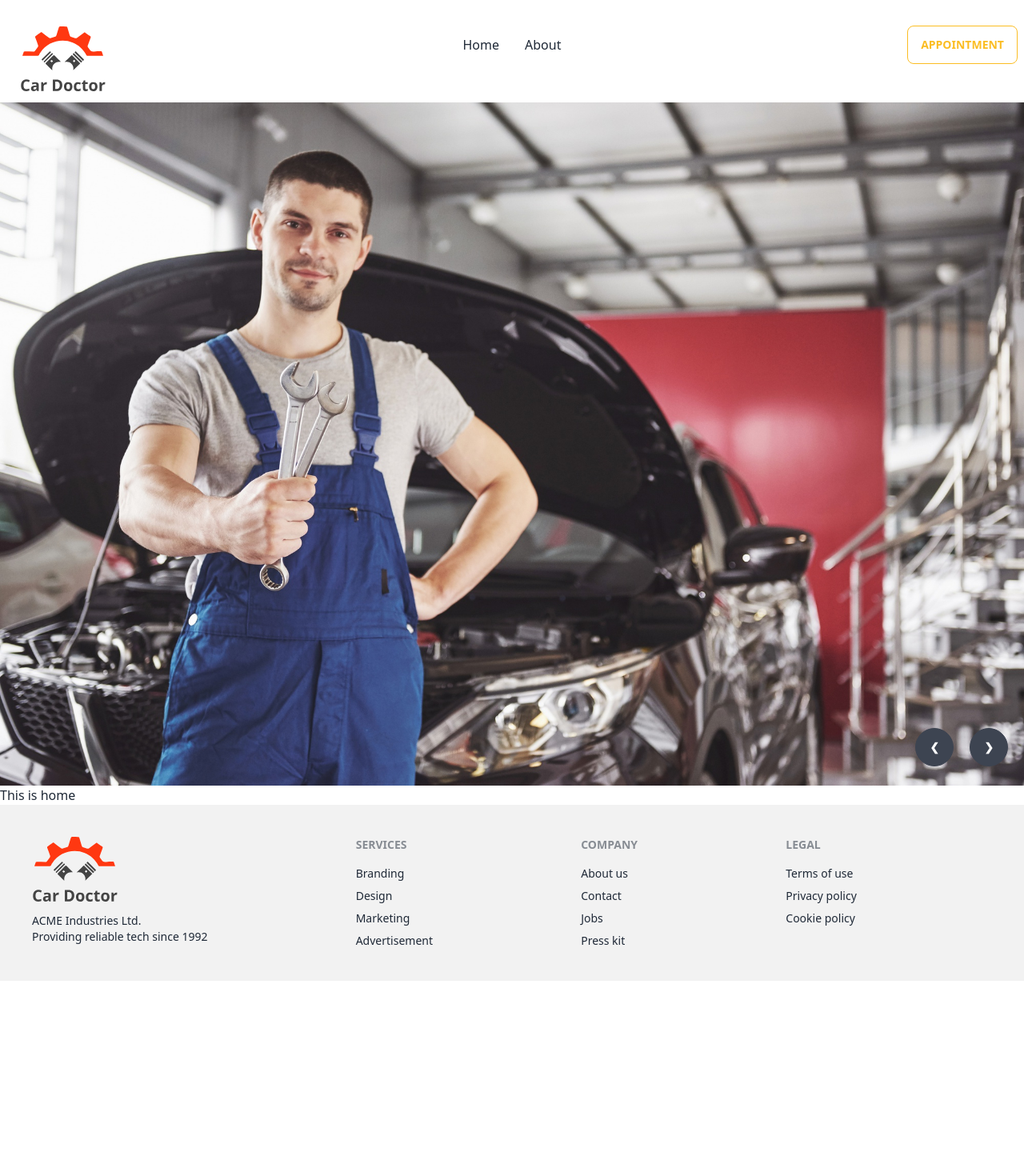
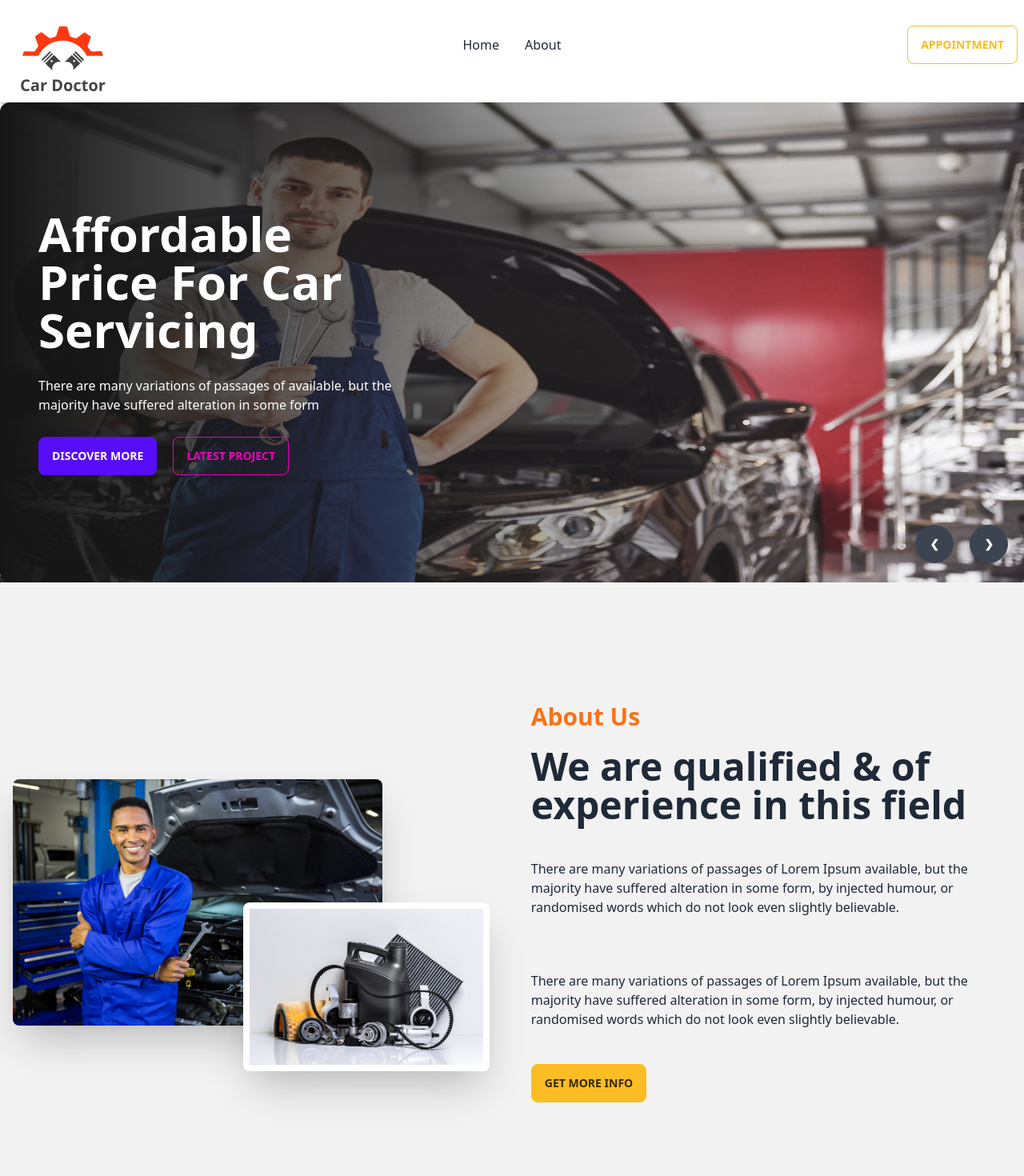
Before and after one commit to Ahad188/Car-Doctor, a React (Vite) app: page / in a window 1280 px wide. Shown: the top 1470 px of the page at 80% size. Before the commit the page ends 1226 px from the top, so only its background shows below. Built offline with nearby package versions, Linux system fonts and the light colour scheme.

Commit message:
about section added

```diff
--- /dev/null
+++ b/src/Pages/Home/About/About.jsx
@@ -0,0 +1,24 @@
+ import person from '../../../assets/images/about_us/person.jpg';
+ import parts from '../../../assets/images/about_us/parts.jpg'
+
+const About = () => {
+     return (
+          <div className="hero min-h-screen bg-base-200">
+            <div className="hero-content flex-col lg:flex-row">
+                <div className='lg:w-1/2 relative'>
+                    <img src={person} className="w-3/4 rounded-lg shadow-2xl" />
+                    <img src={parts} className="w-1/2 absolute right-5 top-1/2 rounded-lg border-8 border-white shadow-2xl" />
+                </div>
+                <div className='lg:w-1/2 space-y-5 p-4'>
+                    <h3 className='text-3xl text-orange-500 font-bold'>About Us</h3>
+                    <h1 className="text-5xl font-bold">We are qualified & of experience in this field</h1>
+                    <p className="py-6">There are many variations of passages of Lorem Ipsum available, but the majority have suffered alteration in some form, by injected humour, or randomised words which do not look even slightly believable. </p>
+                    <p className="py-6">There are many variations of passages of Lorem Ipsum available, but the majority have suffered alteration in some form, by injected humour, or randomised words which do not look even slightly believable. </p>
+                    <button className="btn btn-warning">Get More Info</button>
+                </div>
+            </div>
+        </div>
+     );
+};
+
+export default About;
--- a/src/Pages/Home/Banner/Banner.jsx
+++ b/src/Pages/Home/Banner/Banner.jsx
@@ -1,37 +1,107 @@
- import img1 from '../../../assets/images/banner/1.jpg'
- import img2 from '../../../assets/images/banner/2.jpg'
- import img3 from '../../../assets/images/banner/3.jpg'
- import img4 from '../../../assets/images/banner/4.jpg'
+import img1 from "../../../assets/images/banner/1.jpg";
+import img2 from "../../../assets/images/banner/2.jpg";
+import img3 from "../../../assets/images/banner/3.jpg";
+import img4 from "../../../assets/images/banner/4.jpg";
 
 const Banner = () => {
   return (
-          <div className="carousel w-full">
+    <div className="carousel w-full h-[600px]">
       <div id="slide1" className="carousel-item relative w-full">
-    <img src= {img1} className="w-full" />
+        <img src={img1} className="w-full" />
+
+        <div className="absolute rounded-xl flex items-center h-full left-0 top-0 bg-gradient-to-r from-[#151515] to-[rgba(21, 21, 21, 0)]">
+          <div className="text-white space-y-7 pl-12 w-1/2">
+            <h2 className="text-6xl font-bold">Affordable Price For Car Servicing</h2>
+            <p>
+              There are many variations of passages of available, but the majority have suffered
+              alteration in some form
+            </p>
+            <div>
+              <button className="btn btn-primary mr-5">Discover More</button>
+              <button className="btn btn-outline btn-secondary">Latest Project</button>
+            </div>
+          </div>
+        </div>
+        {/* djklajdakl */}
         <div className="absolute flex justify-end transform -translate-y-1/2 left-5 right-5 bottom-0">
-      <a href="#slide4" className="btn btn-circle mr-5">❮</a>
-      <a href="#slide2" className="btn btn-circle">❯</a>
+          <a href="#slide4" className="btn btn-circle mr-5">
+            ❮
+          </a>
+          <a href="#slide2" className="btn btn-circle">
+            ❯
+          </a>
         </div>
       </div>
       <div id="slide2" className="carousel-item relative w-full">
-    <img src= {img2} className="w-full" />
+        <img src={img2} className="w-full" />
+        <div className="absolute rounded-xl flex items-center h-full left-0 top-0 bg-gradient-to-r from-[#151515] to-[rgba(21, 21, 21, 0)]">
+          <div className="text-white space-y-7 pl-12 w-1/2">
+            <h2 className="text-6xl font-bold">Affordable Price For Car Servicing</h2>
+            <p>
+              There are many variations of passages of available, but the majority have suffered
+              alteration in some form
+            </p>
+            <div>
+              <button className="btn btn-primary mr-5">Discover More</button>
+              <button className="btn btn-outline btn-secondary">Latest Project</button>
+            </div>
+          </div>
+        </div>
         <div className="absolute flex justify-end transform -translate-y-1/2 left-5 right-5 bottom-0">
-      <a href="#slide1" className="btn btn-circle mr-5">❮</a>
-      <a href="#slide3" className="btn btn-circle">❯</a>
+          <a href="#slide1" className="btn btn-circle mr-5">
+            ❮
+          </a>
+          <a href="#slide3" className="btn btn-circle">
+            ❯
+          </a>
         </div>
       </div>
       <div id="slide3" className="carousel-item relative w-full">
-    <img src={ img3} className="w-full" />
+        <img src={img3} className="w-full" />
+        <div className="absolute rounded-xl flex items-center h-full left-0 top-0 bg-gradient-to-r from-[#151515] to-[rgba(21, 21, 21, 0)]">
+          <div className="text-white space-y-7 pl-12 w-1/2">
+            <h2 className="text-6xl font-bold">Affordable Price For Car Servicing</h2>
+            <p>
+              There are many variations of passages of available, but the majority have suffered
+              alteration in some form
+            </p>
+            <div>
+              <button className="btn btn-primary mr-5">Discover More</button>
+              <button className="btn btn-outline btn-secondary">Latest Project</button>
+            </div>
+          </div>
+        </div>
         <div className="absolute flex justify-end transform -translate-y-1/2 left-5 right-5 bottom-0">
-      <a href="#slide2" className="btn btn-circle mr-5">❮</a>
-      <a href="#slide4" className="btn btn-circle">❯</a>
+          <a href="#slide2" className="btn btn-circle mr-5">
+            ❮
+          </a>
+          <a href="#slide4" className="btn btn-circle">
+            ❯
+          </a>
         </div>
       </div>
       <div id="slide4" className="carousel-item relative w-full">
-    <img src={ img4} className="w-full" />
+        <img src={img4} className="w-full" />
+        <div className="absolute rounded-xl flex items-center h-full left-0 top-0 bg-gradient-to-r from-[#151515] to-[rgba(21, 21, 21, 0)]">
+          <div className="text-white space-y-7 pl-12 w-1/2">
+            <h2 className="text-6xl font-bold">Affordable Price For Car Servicing</h2>
+            <p>
+              There are many variations of passages of available, but the majority have suffered
+              alteration in some form
+            </p>
+            <div>
+              <button className="btn btn-primary mr-5">Discover More</button>
+              <button className="btn btn-outline btn-secondary">Latest Project</button>
+            </div>
+          </div>
+        </div>
         <div className="absolute flex justify-end transform -translate-y-1/2 left-5 right-5 bottom-0">
-      <a href="#slide3" className="btn btn-circle mr-5">❮</a>
-      <a href="#slide1" className="btn btn-circle">❯</a>
+          <a href="#slide3" className="btn btn-circle mr-5">
+            ❮
+          </a>
+          <a href="#slide1" className="btn btn-circle">
+            ❯
+          </a>
         </div>
       </div>
     </div>
--- a/src/Pages/Home/Home/Home.jsx
+++ b/src/Pages/Home/Home/Home.jsx
@@ -1,3 +1,4 @@
+import About from "../About/About";
 import Banner from "../Banner/Banner";
 
 
@@ -8,7 +9,7 @@
      return (
           <div>
               <Banner></Banner>
-               <h1>This is home</h1>
+               <About></About>
           </div>
      );
 };
```
Lines whose indentation alone changed are shown as unchanged.
